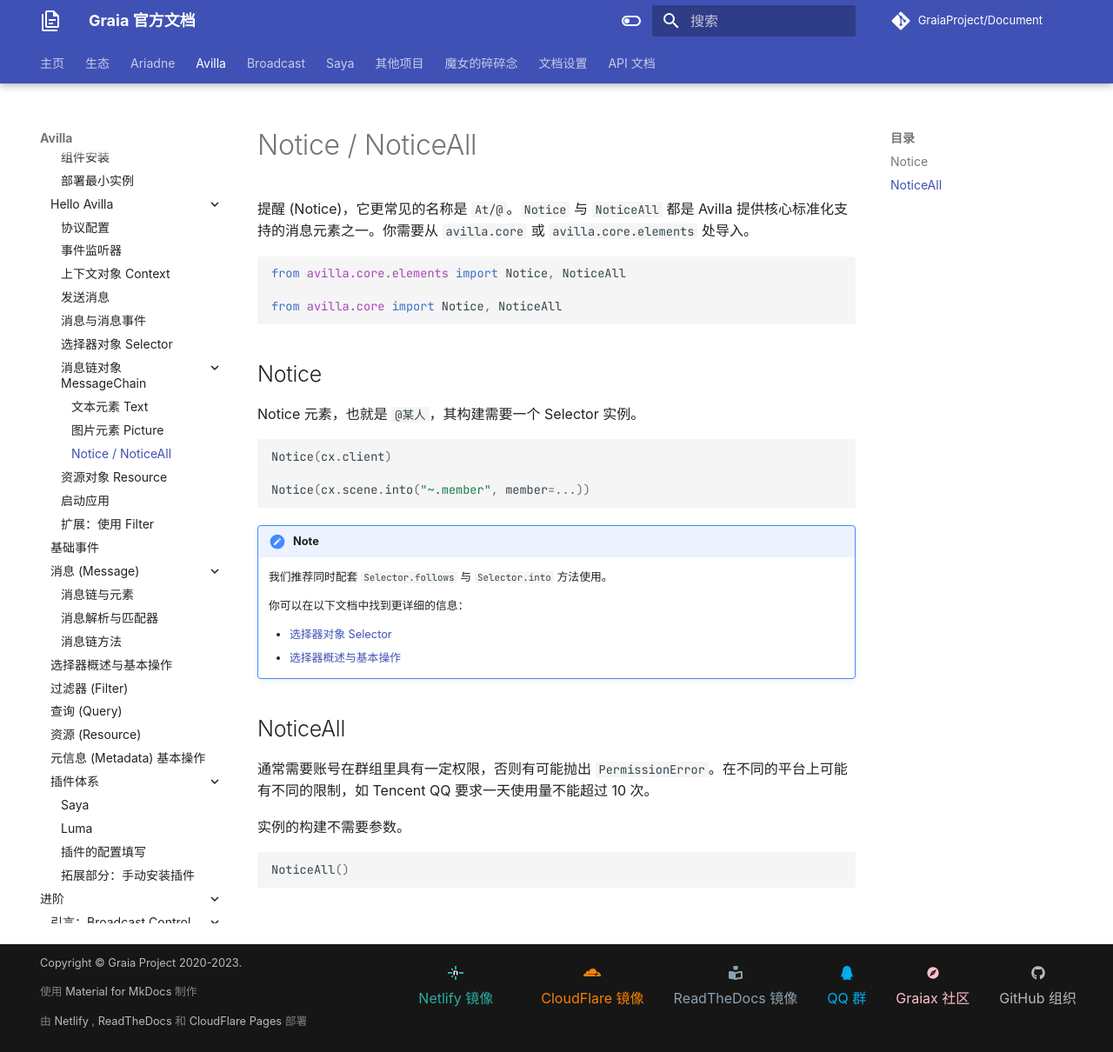
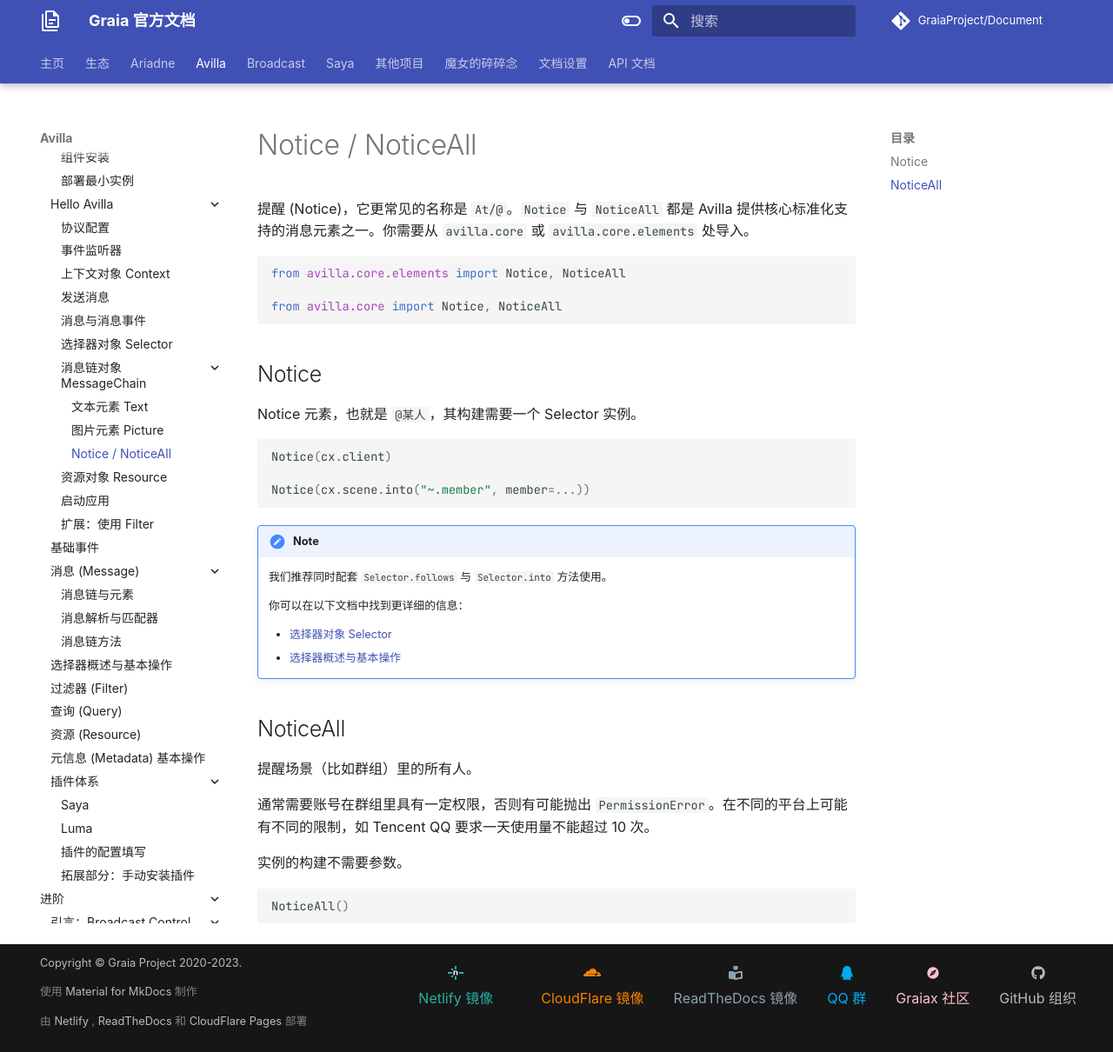
Before and after one commit to GraiaProject/Document, an MkDocs documentation site: the page built from docs/avilla/basic/hello-avilla/element-notice.md, in a window 1280 px wide and 1210 px high. Shown: the whole window at 87% size. Built offline with MkDocs 1.6.1 and Material for MkDocs 9.7.7, drawn with Linux system fonts in a browser that asks for light colours; comment, search, counter and statistics services are not loaded.

Commit message:
fix: missing description

```diff
--- a/docs/avilla/basic/hello-avilla/element-notice.md
+++ b/docs/avilla/basic/hello-avilla/element-notice.md
@@ -26,6 +26,8 @@
 
 ## NoticeAll
 
+提醒场景（比如群组）里的所有人。
+
 通常需要账号在群组里具有一定权限，否则有可能抛出 `PermissionError`。在不同的平台上可能有不同的限制，如 Tencent QQ 要求一天使用量不能超过 10 次。
 
 实例的构建不需要参数。
```
